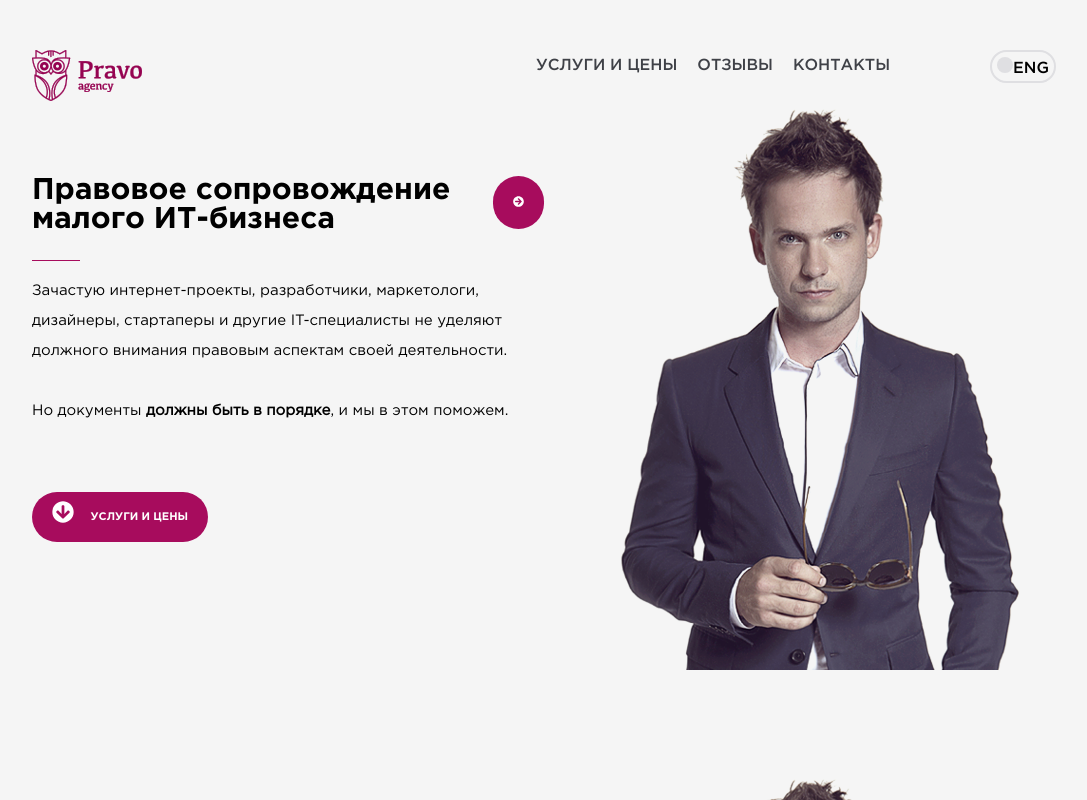
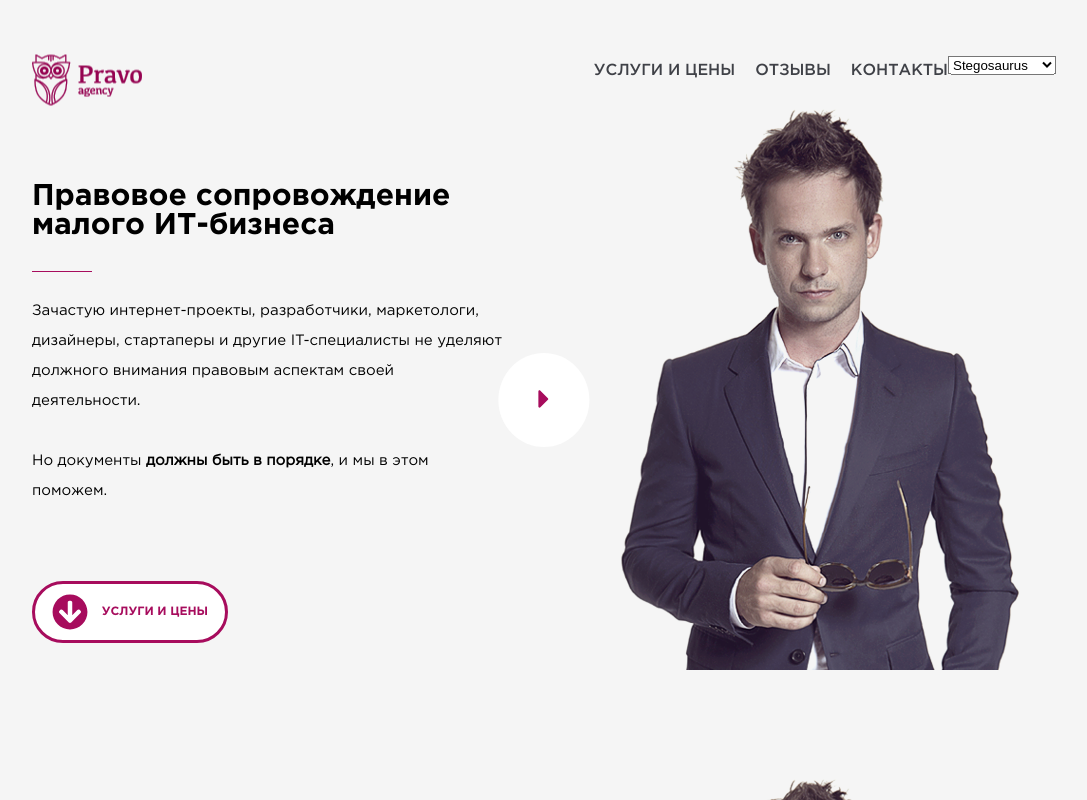
Before and after one commit to MateAcademy-FE-study/decolete_ASI, a plain HTML site: page index.html in a window 1280 px wide. Shown: the whole page, without its empty margins (96-1183 px from the left). Drawn offline with Linux system fonts and the light colour scheme.

Commit message:
add flex, create absolute header

```diff
--- a/index.html
+++ b/index.html
@@ -11,23 +11,32 @@
 
 <body>
     <div class="mainscreen">
+    <a href="" class="mainscreen__absolute_button"><i class="fas fa-caret-right"></i></a>
         <header>
             <nav class="navigation clearfix">
                 <img class="navigation__logo" src="images/Logo.png" alt="">
+                <div class="language">
+				<select class="cs-select cs-skin-rotate">
+					<option value="1">Stegosaurus</option>
+					<option value="2">Velociraptor</option>
+					<option value="3">Spinosaurus</option>
+					<option value="4">Archaeopteryx</option>
+					<option value="5">Apatosaurus</option>
+				</select>
+            </div>
+
                 <ul class="navigation__menu clearfix">
-                    <li class="navigation__lang navigation__lang__ru"><span></span> ru</li>
-                    <li class="navigation__lang vigation__lang__eng"><span></span>eng</li>
+                    <li class="navigation__item"><a class="navigation__anchor" href="#">Услуги и цены</a></li>
+                    <li class="navigation__item"><a class="navigation__anchor" href="#">Отзывы</a></li>
                     <li class="navigation__item"><a class="navigation__anchor" href="#">Контакты</a></li>
-                    <li class="navigation__item"><a class="navigation__anchor" href="#">Отзывы</a></li>
-                    <li class="navigation__item"><a class="navigation__anchor" href="#">Услуги и цены</a></li>
                 </ul>
+
             </nav>
+
         </header>
         <section class="main-information">
         	<div class="slogan clearfix">
-        	<a href="" class="slogan__button slogan__button__big"><i class="fas fa-arrow-circle-right"></i></a>
             <h1 class="slogan__header">Правовое сопровождение малого ИТ-бизнеса</h1>
-            <div class="slogan__line"></div>
             <p class="slogan__text">Зачастую интернет-проекты, разработчики, маркетологи, дизайнеры, стартаперы и другие IT-специалисты не уделяют должного внимания правовым аспектам своей деятельности.
                 <br>
                 <br>Но документы <strong>должны быть в порядке</strong>, и мы в этом поможем.</p>
--- a/style.css
+++ b/style.css
@@ -25,6 +25,9 @@ html, body, ul{
     display: table;
 }
 .mainscreen{
+	display: flex;
+	justify-content: flex-start;
+	align-items: center;
 	height: 100vh;
 	margin: 0;
 	padding: 0;
@@ -32,18 +35,39 @@ html, body, ul{
 	background: url(images/man_photo.png);
 }
 
+.language{
+	float: right;
+}
+
+
+
+div.cs-select:focus {
+	outline: none; /* For better accessibility add a style for this in your skin */
+}
+
+
 .navigation{
 	width: 80%;
 	margin: 0 auto;
 	font-family: GothamProMed;
 	padding: 50px 0;
-}
+	position: absolute;
+	top: 10%;
+	left: 50%;
+	margin-right: -50%;
+    transform: translate(-50%, -50%);}
+
+
+ .navigation__menu{
+ 	float: right;
+ }
+
 .navigation__logo{
 	float:left;
 }
 .navigation__item{
 	list-style-type: none;
-	float: right;
+	float: left;
 	margin: 0;
 	padding: 5px 0;
 	padding-left: 20px;
@@ -59,8 +83,6 @@ html, body, ul{
 .navigation__anchor:hover{
 color:#a70c5d;
 }
-
-
 
 .navigation__lang{
 	float: right;
@@ -92,6 +114,7 @@ color:#a70c5d;
 
 .slogan{
 	width:50%;
+
 }
 
 .slogan__header{
@@ -99,35 +122,77 @@ color:#a70c5d;
 	 font-family: GothamProBold;
 	 font-size: 30px;
 }
+
+
+.slogan__header:after{
+	width: 2em;
+	height: 1px;
+	border-bottom: 1px solid #a70c5d ;
+	content: "";
+	padding-top: 30px;
+	display: block;
+	margin: 0;
+}
+
 .slogan__text{
 		font-family: GothamPro;
 		font-size: 15px;
 		line-height: 2em;
 		padding-bottom: 60px;
+		padding-right: 40px;
 }
-.slogan__line{
-	width: 3em;
-	height: 1px;
-	border-bottom: 1px solid #a70c5d ;
+
+
+.slogan__button{
+	color:#a70c5d;
+	background-color: #fff;
+	padding: 10px;
+	text-transform: uppercase;
+	text-decoration: none;
+	font-family: GothamProBold;
+	font-size: 12px;
+	border-radius: 50px;
+	border: 3px solid  #a70c5d;
+	display: flex;
+	justify-content:space-around ;
+	width: 170px;
+	align-items: center;
+}
+
+.slogan__button:hover{
+	background-color: #a70c5d;
+	color: #fff;
 
 }
 
-.slogan__button{
-	color:#fff;
-	background-color: #a70c5d;
-	padding: 20px;
-	text-transform: uppercase;
-	text-decoration: none;
-	font-family: GothamProBold;
-	font-size: 11px;
-	border-radius: 50px;
+
+
+.slogan__icon{
+	font-size: 3em;
 }
 
-.slogan__icon{
-	font-size: 2em;
-	padding-right: 0.75em;
+.mainscreen__absolute_button{
+	position: absolute;
+	left: 50%;
+	top: 50%;
+	font-size: 30px;
+	background-color: #fff;
+	margin: 0;
+	padding: 30px 40px;
+	border-radius: 50%;
+	color: #a70c5d;
+	margin-right: -50%;
+    transform: translate(-50%, -50%);
 }
 
-.slogan__button__big{
-float: right;
+
+.mainscreen__absolute_button:hover{
+	background-color: #a70c5d;
+	color: #fff;
 }
+
+
+.mainscreen__absolute_button i{
+	padding: 0;
+	margin: 0;
+}
```
